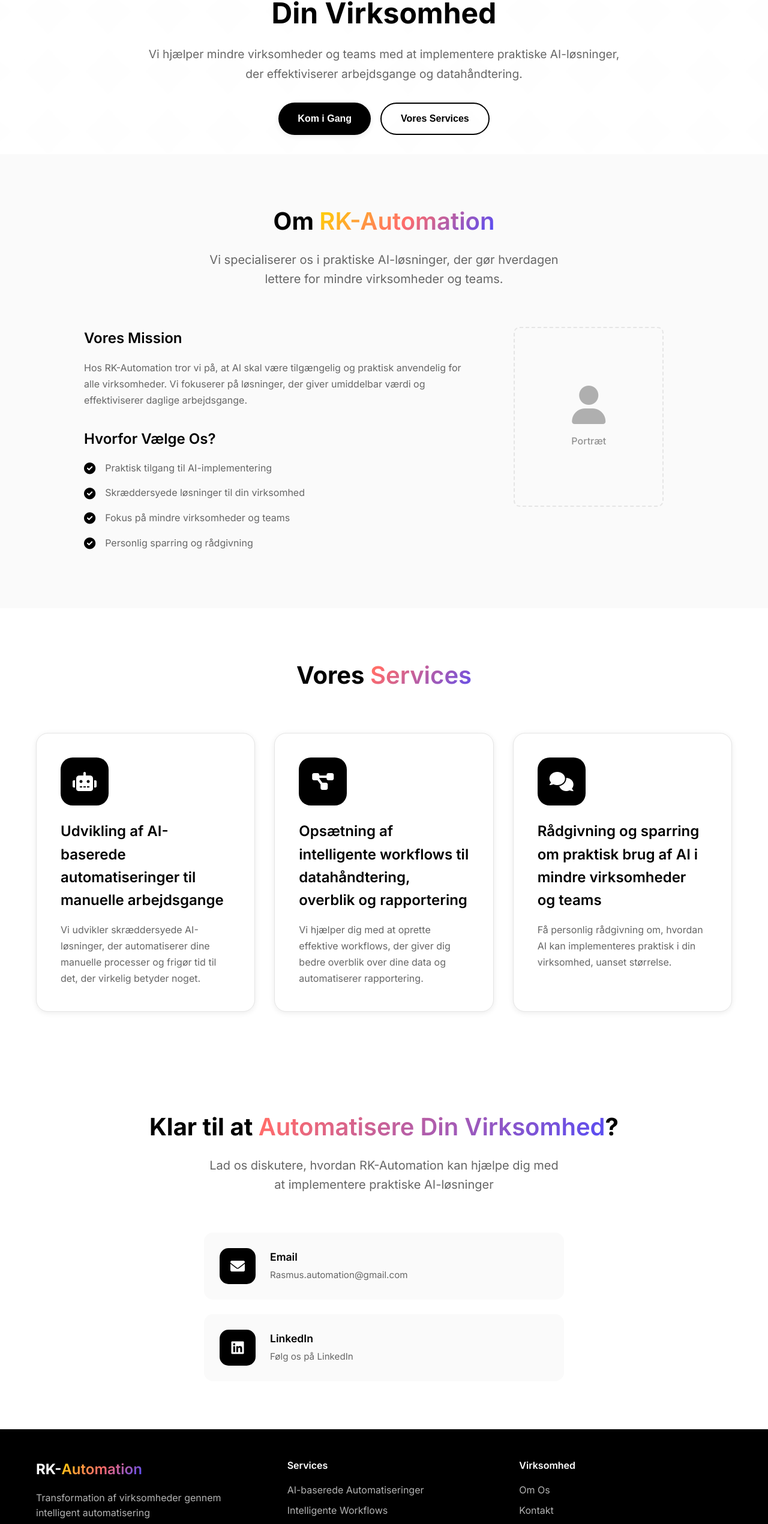
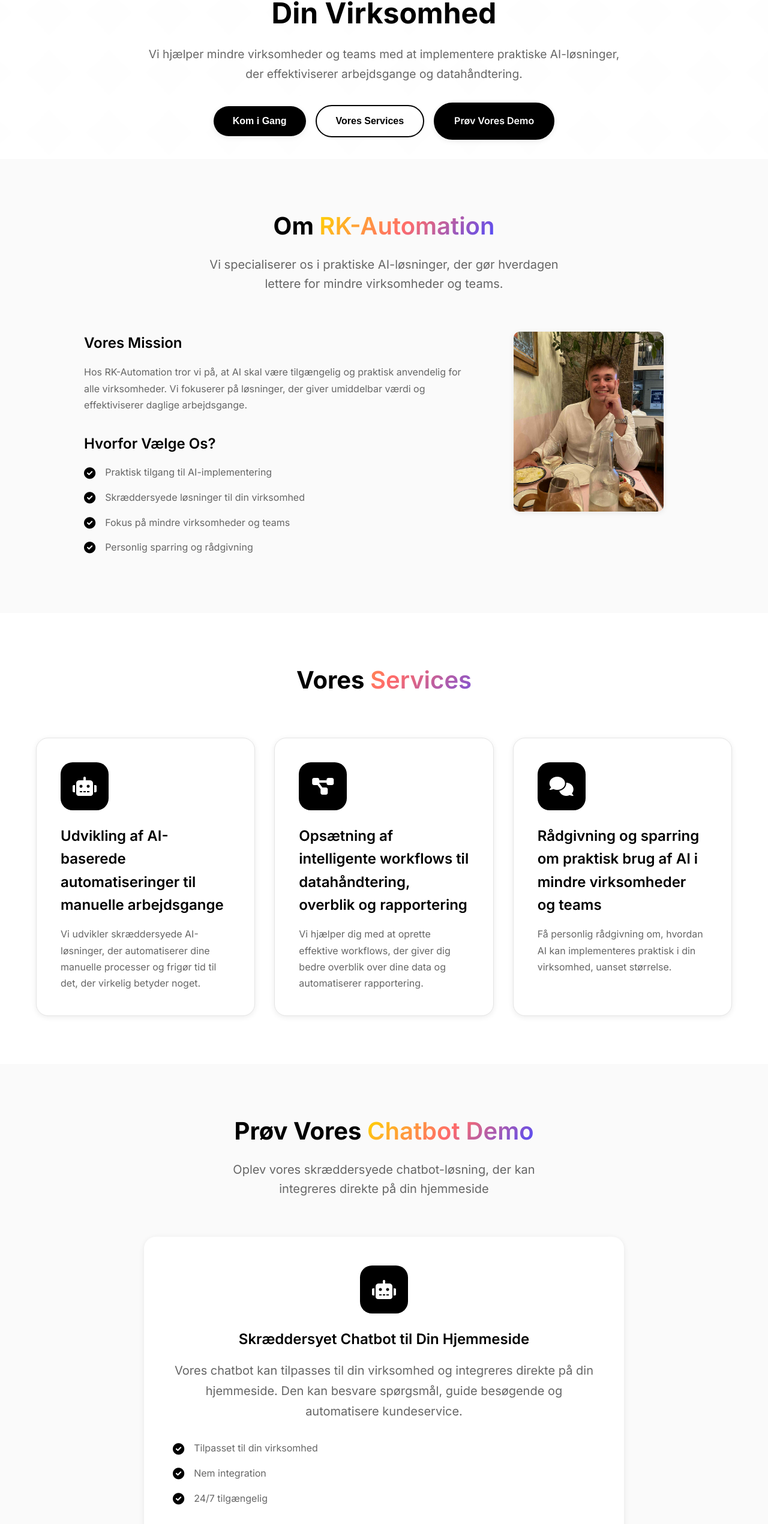
Before and after one commit to GustavWester/rkautomation-website, a website: page index.html in a window 1280 px wide. Shown: the part 231-2772 px from the top of the page at 60% size. Drawn offline with Linux system fonts and the light colour scheme.

Commit message:
demo included and portrait updated

```diff
--- a/index.html
+++ b/index.html
@@ -19,6 +19,7 @@
                 <li><a href="#home" class="nav-link">Hjem</a></li>
                 <li><a href="#about" class="nav-link">Om os</a></li>
                 <li><a href="#services" class="nav-link">Services</a></li>
+                <li><a href="#demo" class="nav-link">Demo</a></li>
                 <li><a href="#contact" class="nav-link">Kontakt</a></li>
             </ul>
             <div class="hamburger">
@@ -47,6 +48,9 @@
                     <button class="btn-secondary" onclick="scrollToSection('services')">
                         Vores Services
                     </button>
+                    <a href="https://chatbot-demo-5ofu.vercel.app/" target="_blank" rel="noopener noreferrer" class="btn-demo">
+                        Prøv Vores Demo
+                    </a>
                 </div>
             </div>
         </div>
@@ -76,10 +80,7 @@
                     </ul>
                     </div>
                     <div class="about-portrait">
-                        <div class="portrait-placeholder">
-                            <i class="fas fa-user"></i>
-                            <p>Portræt</p>
-                    </div>
+                        <img src="images/rasmus.jpg" alt="Rasmus" class="portrait-image">
                     </div>
                 </div>
             </div>
@@ -118,6 +119,44 @@
         </div>
     </section>
 
+    <!-- Demo Section -->
+    <section id="demo" class="demo-section">
+        <div class="container">
+            <div class="section-header">
+                <h2 class="section-title">Prøv Vores <span class="gradient-text">Chatbot Demo</span></h2>
+                <p class="section-subtitle">
+                    Oplev vores skræddersyede chatbot-løsning, der kan integreres direkte på din hjemmeside
+                </p>
+            </div>
+            <div class="demo-content">
+                <div class="demo-card">
+                    <div class="demo-icon">
+                        <i class="fas fa-robot"></i>
+                    </div>
+                    <h3>Skræddersyet Chatbot til Din Hjemmeside</h3>
+                    <p>Vores chatbot kan tilpasses til din virksomhed og integreres direkte på din hjemmeside. Den kan besvare spørgsmål, guide besøgende og automatisere kundeservice.</p>
+                    <div class="demo-features">
+                        <div class="demo-feature">
+                            <i class="fas fa-check-circle"></i>
+                            <span>Tilpasset til din virksomhed</span>
+                        </div>
+                        <div class="demo-feature">
+                            <i class="fas fa-check-circle"></i>
+                            <span>Nem integration</span>
+                        </div>
+                        <div class="demo-feature">
+                            <i class="fas fa-check-circle"></i>
+                            <span>24/7 tilgængelig</span>
+                        </div>
+                    </div>
+                    <a href="https://chatbot-demo-5ofu.vercel.app/" target="_blank" rel="noopener noreferrer" class="btn-primary demo-btn">
+                        <i class="fas fa-external-link-alt"></i>
+                        Prøv Demo Nu
+                    </a>
+                </div>
+            </div>
+        </div>
+    </section>
 
     <!-- Contact Section -->
     <section id="contact" class="contact">
--- a/script.js
+++ b/script.js
@@ -64,7 +64,7 @@
         }, observerOptions);
 
         // Observe elements for animation
-        const animatedElements = document.querySelectorAll('.service-card, .contact-link');
+        const animatedElements = document.querySelectorAll('.service-card, .contact-link, .demo-card');
         animatedElements.forEach(el => {
             el.style.opacity = '0';
             el.style.transform = 'translateY(30px)';
--- a/styles.css
+++ b/styles.css
@@ -245,6 +245,30 @@
     gap: 1rem;
     flex-wrap: wrap;
     justify-content: center;
+    align-items: center;
+}
+
+.btn-demo {
+    padding: 1rem 2rem;
+    border: 2px solid var(--primary-color);
+    border-radius: 50px;
+    font-size: 1rem;
+    font-weight: 600;
+    cursor: pointer;
+    transition: all 0.3s ease;
+    text-decoration: none;
+    display: inline-flex;
+    align-items: center;
+    gap: 0.5rem;
+    background: var(--primary-color);
+    color: white;
+    box-shadow: var(--shadow);
+}
+
+.btn-demo:hover {
+    transform: translateY(-2px);
+    box-shadow: var(--shadow-hover);
+    background: var(--accent-color);
 }
 
 .btn-primary, .btn-secondary {
@@ -332,29 +356,17 @@
     align-items: center;
 }
 
-.portrait-placeholder {
+.portrait-image {
     width: 250px;
     height: 300px;
-    background: var(--surface);
-    border: 2px dashed var(--border);
+    object-fit: cover;
     border-radius: 10px;
-    display: flex;
-    flex-direction: column;
-    align-items: center;
-    justify-content: center;
-    color: var(--text-secondary);
+    box-shadow: var(--shadow);
+    transition: transform 0.3s ease;
 }
 
-.portrait-placeholder i {
-    font-size: 4rem;
-    margin-bottom: 1rem;
-    opacity: 0.5;
-}
-
-.portrait-placeholder p {
-    font-size: 1rem;
-    font-weight: 500;
-    opacity: 0.7;
+.portrait-image:hover {
+    transform: scale(1.05);
 }
 
 .about-text h3 {
@@ -897,6 +909,85 @@
     animation: spin 1s linear infinite;
 }
 
+/* Demo Section */
+.demo-section {
+    background: var(--surface);
+    padding: 5rem 0;
+}
+
+.demo-content {
+    display: flex;
+    justify-content: center;
+    align-items: center;
+    max-width: 800px;
+    margin: 0 auto;
+}
+
+.demo-card {
+    background: white;
+    padding: 3rem;
+    border-radius: 20px;
+    box-shadow: var(--shadow);
+    text-align: center;
+    width: 100%;
+    transition: all 0.3s ease;
+}
+
+.demo-card:hover {
+    transform: translateY(-5px);
+    box-shadow: var(--shadow-hover);
+}
+
+.demo-icon {
+    width: 80px;
+    height: 80px;
+    border-radius: 20px;
+    display: flex;
+    align-items: center;
+    justify-content: center;
+    margin: 0 auto 1.5rem;
+    font-size: 2rem;
+    color: white;
+    background: var(--primary-color);
+}
+
+.demo-card h3 {
+    font-size: 1.5rem;
+    font-weight: 600;
+    margin-bottom: 1rem;
+    color: var(--text-primary);
+}
+
+.demo-card p {
+    color: var(--text-secondary);
+    margin-bottom: 2rem;
+    line-height: 1.7;
+}
+
+.demo-features {
+    display: flex;
+    flex-direction: column;
+    gap: 1rem;
+    margin-bottom: 2rem;
+    text-align: left;
+}
+
+.demo-feature {
+    display: flex;
+    align-items: center;
+    gap: 1rem;
+    color: var(--text-secondary);
+}
+
+.demo-feature i {
+    color: var(--success-color);
+    font-size: 1.2rem;
+}
+
+.demo-btn {
+    margin-top: 1rem;
+}
+
 /* Contact Section */
 .contact {
     background: white;
@@ -1123,10 +1214,27 @@
         gap: 2rem;
     }
 
-    .portrait-placeholder {
+    .portrait-image {
         width: 200px;
         height: 250px;
         margin: 0 auto;
+    }
+
+    .hero-buttons {
+        flex-direction: column;
+    }
+
+    .btn-demo {
+        width: 100%;
+        justify-content: center;
+    }
+
+    .demo-card {
+        padding: 2rem;
+    }
+
+    .demo-features {
+        text-align: center;
     }
 }
 
```
Also changed, not shown: images/rasmus.jpg (added).
